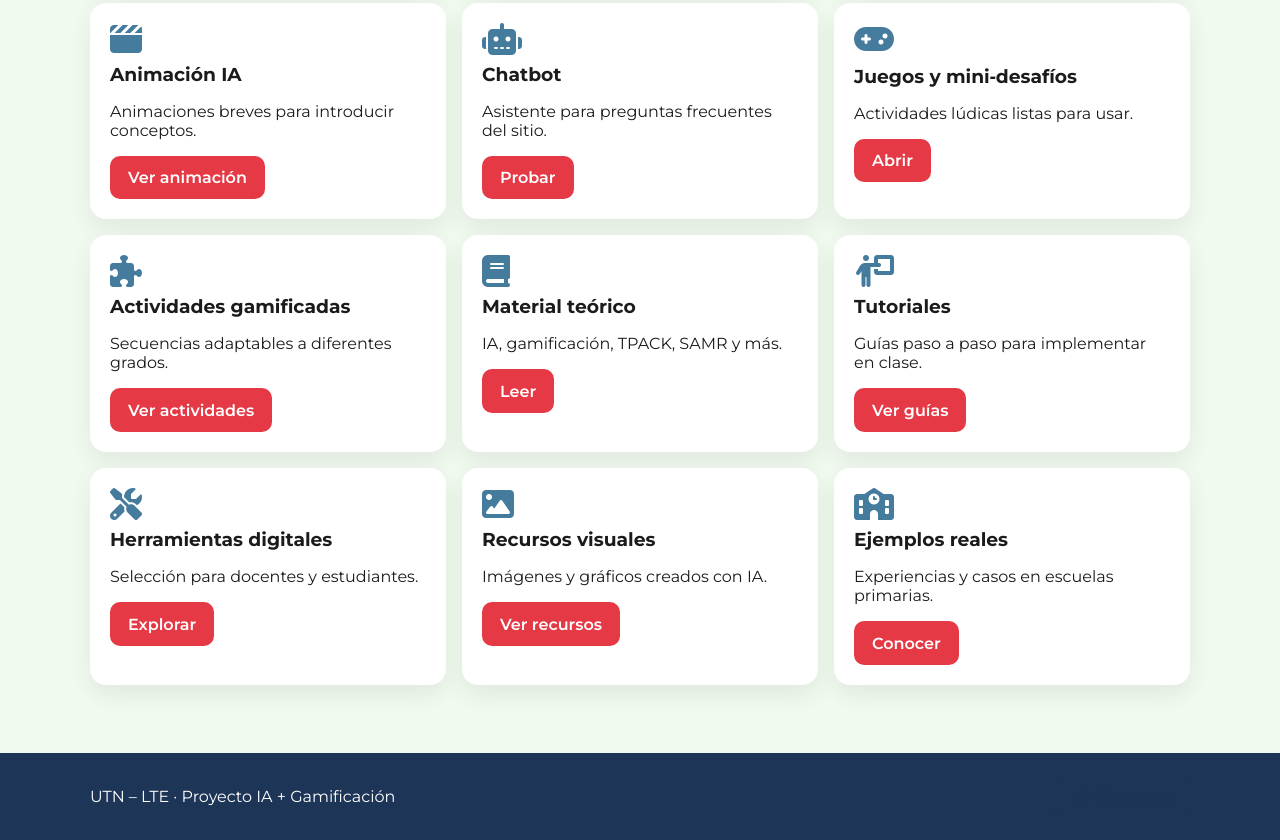
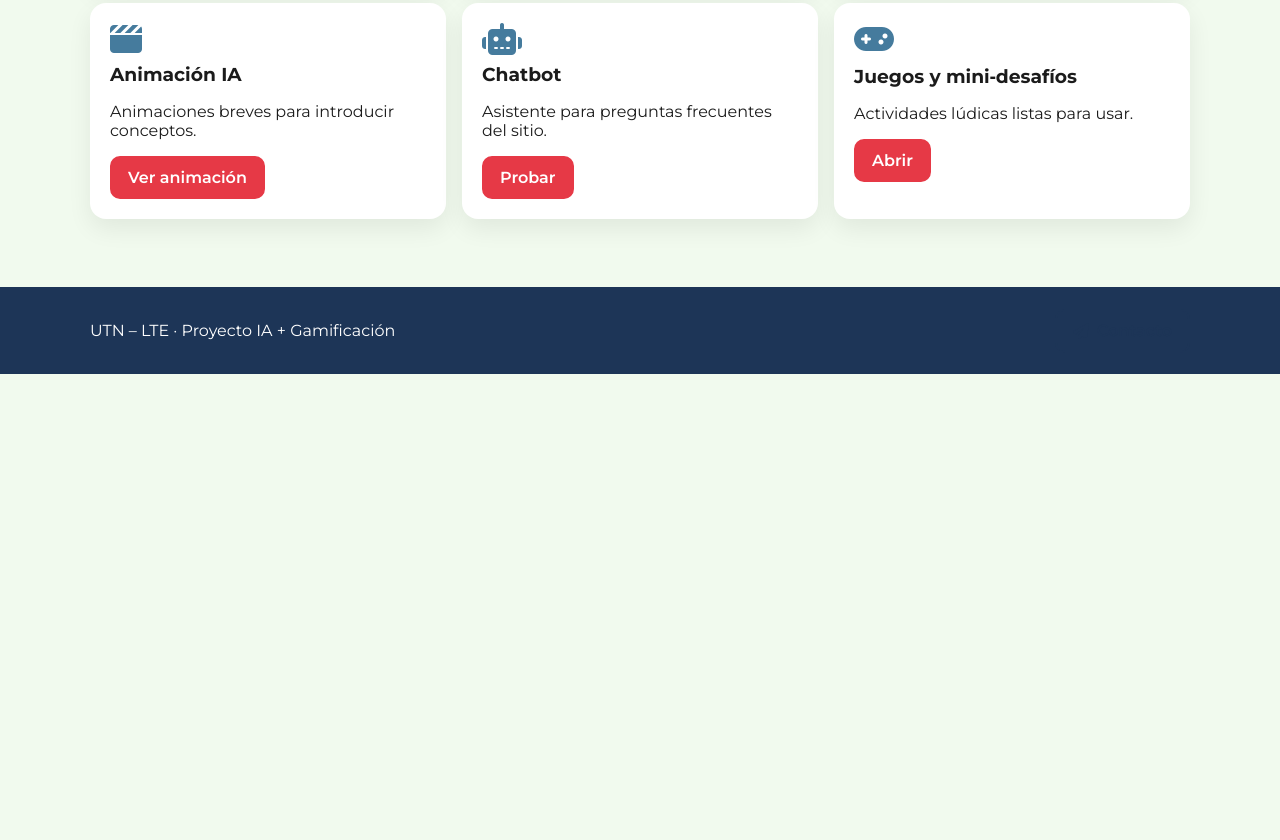
Before and after one commit to GabrielPettine76/TIF, a plain HTML site: page recursos.html in a window 1280 px wide. Shown: the part 441-1281 px from the top of the page. After the commit the page ends 815 px from the top, so only its background shows below. Drawn offline with Linux system fonts and the light colour scheme.

Commit message:
Update recursos.html

```diff
--- a/recursos.html
+++ b/recursos.html
@@ -77,47 +77,6 @@
         <a class="btn btn-primary" href="#">Abrir</a>
       </article>
 
-      <article class="card resource">
-        <i class="fa-solid fa-puzzle-piece"></i>
-        <h3>Actividades gamificadas</h3>
-        <p>Secuencias adaptables a diferentes grados.</p>
-        <a class="btn btn-primary" href="#">Ver actividades</a>
-      </article>
-
-      <article class="card resource">
-        <i class="fa-solid fa-book"></i>
-        <h3>Material teórico</h3>
-        <p>IA, gamificación, TPACK, SAMR y más.</p>
-        <a class="btn btn-primary" href="#">Leer</a>
-      </article>
-
-      <article class="card resource">
-        <i class="fa-solid fa-person-chalkboard"></i>
-        <h3>Tutoriales</h3>
-        <p>Guías paso a paso para implementar en clase.</p>
-        <a class="btn btn-primary" href="#">Ver guías</a>
-      </article>
-
-      <article class="card resource">
-        <i class="fa-solid fa-screwdriver-wrench"></i>
-        <h3>Herramientas digitales</h3>
-        <p>Selección para docentes y estudiantes.</p>
-        <a class="btn btn-primary" href="#">Explorar</a>
-      </article>
-
-      <article class="card resource">
-        <i class="fa-solid fa-image"></i>
-        <h3>Recursos visuales</h3>
-        <p>Imágenes y gráficos creados con IA.</p>
-        <a class="btn btn-primary" href="#">Ver recursos</a>
-      </article>
-
-      <article class="card resource">
-        <i class="fa-solid fa-school"></i>
-        <h3>Ejemplos reales</h3>
-        <p>Experiencias y casos en escuelas primarias.</p>
-        <a class="btn btn-primary" href="#">Conocer</a>
-      </article>
     </div>
   </main>
 
```
